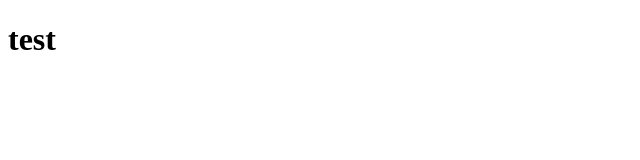
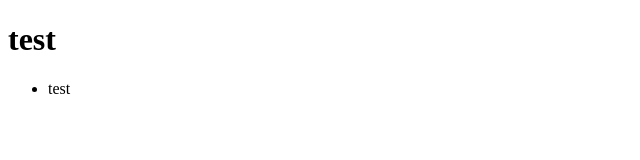
Before and after one commit to ArunMichaelDsouza/redux-foundations, a React app: page / in a window 1280 px wide. Shown: the top 160 px of the page, without its empty margins (0-640 px from the left). Built offline with nearby package versions, Linux system fonts and the light colour scheme.

Commit message:
Component container added

```diff
--- a/js/src/app.js
+++ b/js/src/app.js
@@ -2,7 +2,13 @@ import React from 'react';
 import ReactDOM from 'react-dom';
 import { createStore } from 'redux';
 import allReducers from './reducers/index';
+import { Provider } from 'react-redux';
+import App from './components/App.jsx';
 
 const store = createStore(allReducers);
 
-ReactDOM.render(<h1>test</h1>, document.getElementById('app'));
+ReactDOM.render(
+	<Provider store={store}>
+		<App />
+	</Provider>,
+document.getElementById('app'));
--- /dev/null
+++ b/js/src/components/App.jsx
@@ -0,0 +1,13 @@
+import React from 'react';
+import UserList from '../containers/userListContainer';
+
+const App = () => {
+	return (
+		<div>
+			<h1>test</h1>
+			<UserList />
+		</div>
+	);
+};
+
+export default App;
--- /dev/null
+++ b/js/src/components/UserList.jsx
@@ -0,0 +1,14 @@
+import React, { Component } from 'react';
+
+class UserList extends Component {
+	render() {
+		console.log(this);
+		return (
+			<ul>
+				<li>test</li>
+			</ul>
+		);
+	}
+}
+
+export default UserList;
--- /dev/null
+++ b/js/src/containers/userListContainer.js
@@ -0,0 +1,11 @@
+import { bindActionCreators } from 'redux';
+import { connect } from 'react-redux';
+import UserList from '../components/UserList.jsx';
+
+const mapStateToProps = state => {
+	return {
+		users: state.users
+	}
+};
+
+export default connect(mapStateToProps)(UserList);
--- a/js/src/reducers/index.js
+++ b/js/src/reducers/index.js
@@ -3,7 +3,7 @@ import usersReducer from './usersReducer';
 import moviesReducer from './moviesReducer';
 
 const allReducers = combineReducers({
-	user: usersReducer,
+	users: usersReducer,
 	movies: moviesReducer
 });
 
```
Also changed, not shown: 1 other file (tests, documents, lock files or other folders).
